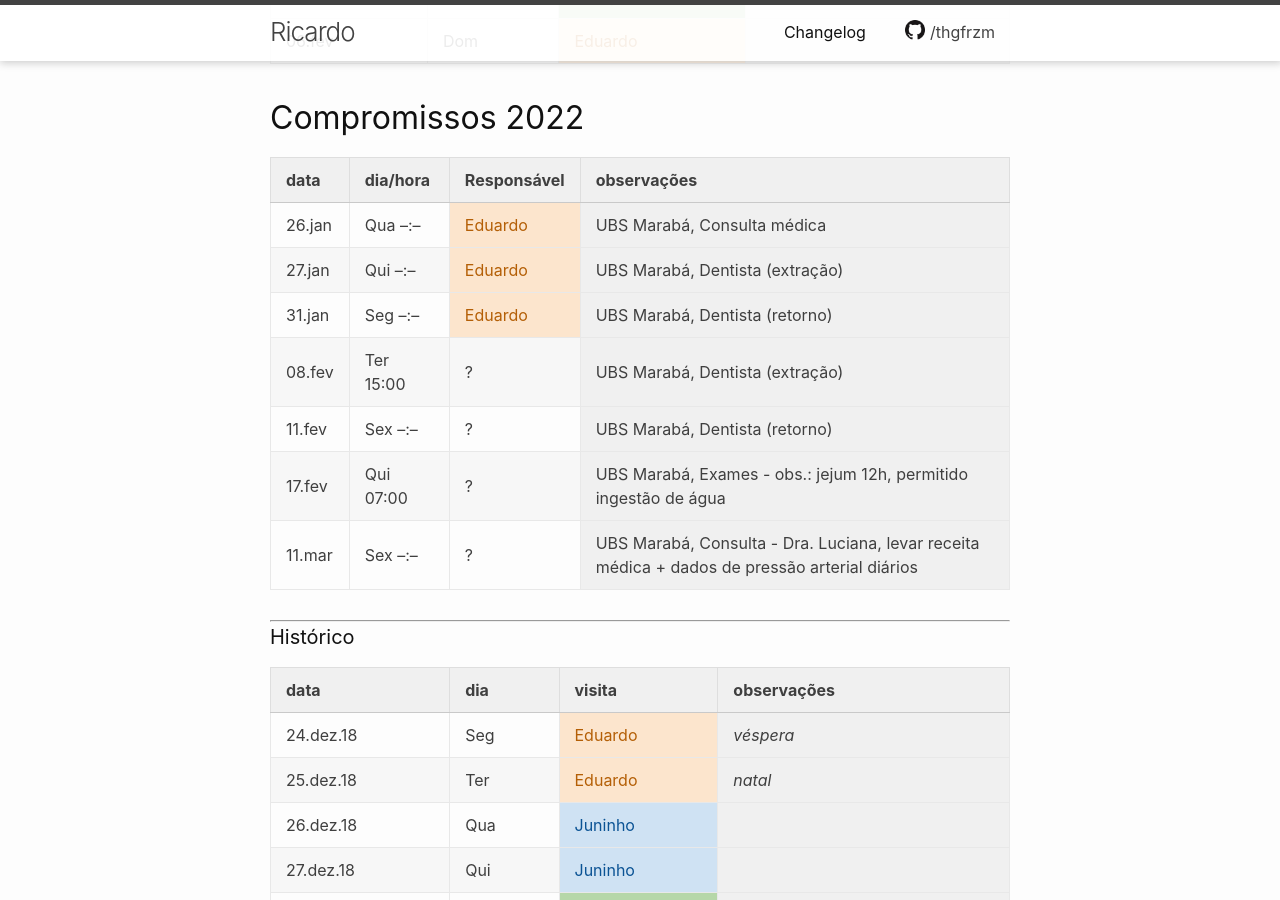
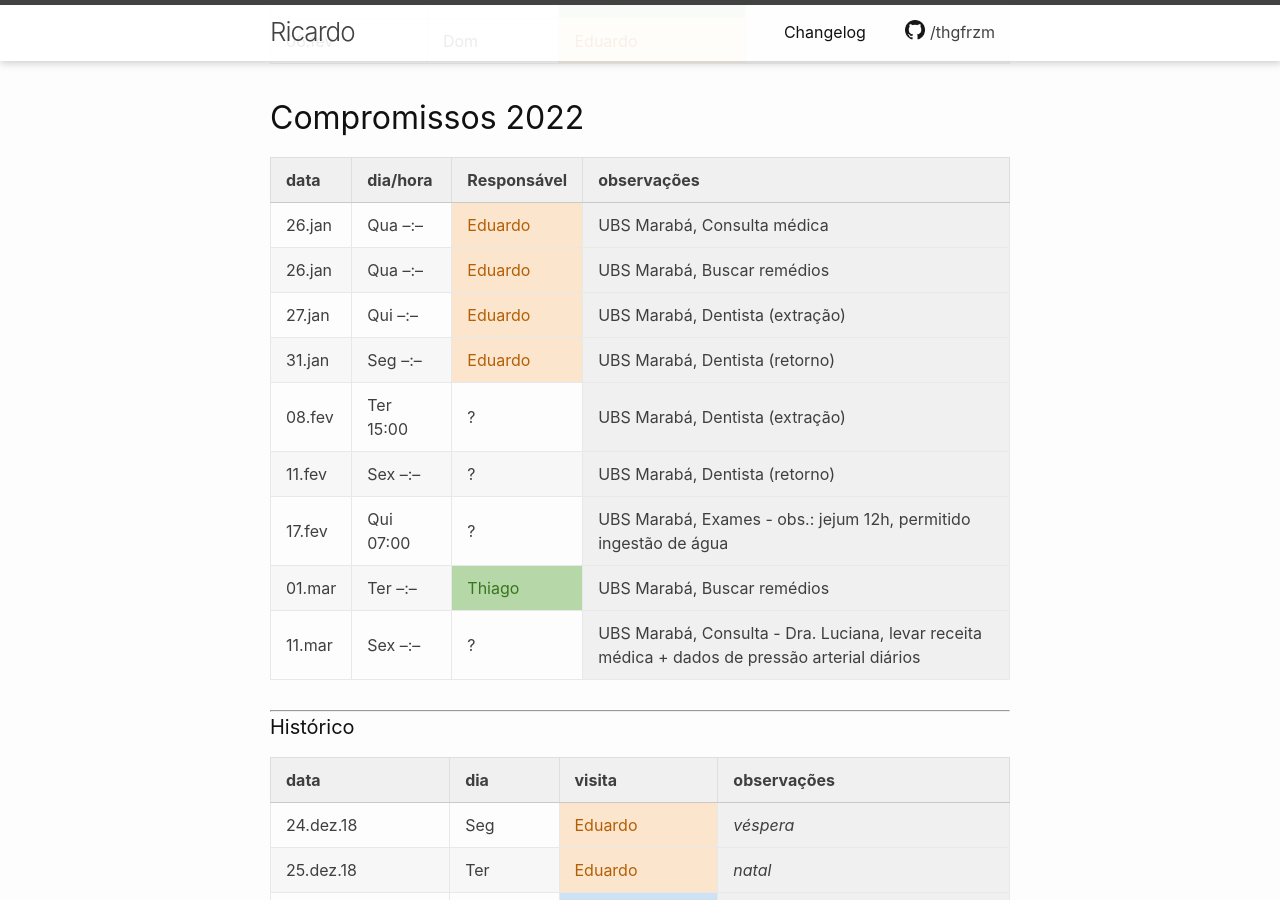
Before and after one commit to thgfrzm/ricardo, a Jekyll site: the page built from _posts/2018-12-23-escala-visitas.markdown, in a window 1280 px wide and 900 px high, scrolled down 539 px. Built offline with Jekyll 4.4.1, drawn with Linux system fonts in a browser that asks for light colours.

Commit message:
Update 2018-12-23-escala-visitas.markdown

```diff
--- a/_posts/2018-12-23-escala-visitas.markdown
+++ b/_posts/2018-12-23-escala-visitas.markdown
@@ -28,11 +28,13 @@ categories: agenda
 | data   | dia/hora  | Responsável | observações                                                                                   |
 | ------ | --------- | ----------- | --------------------------------------------------------------------------------------------- |
 | 26.jan | Qua --:-- | Eduardo     | UBS Marabá, Consulta médica                                                                   |
+| 26.jan | Qua --:-- | Eduardo     | UBS Marabá, Buscar remédios                                                                   |
 | 27.jan | Qui --:-- | Eduardo     | UBS Marabá, Dentista (extração)                                                               |
 | 31.jan | Seg --:-- | Eduardo     | UBS Marabá, Dentista (retorno)                                                                |
 | 08.fev | Ter 15:00 | ?           | UBS Marabá, Dentista (extração)                                                               |
 | 11.fev | Sex --:-- | ?           | UBS Marabá, Dentista (retorno)                                                                |
 | 17.fev | Qui 07:00 | ?           | UBS Marabá, Exames - obs.: jejum 12h, permitido ingestão de água                              |
+| 01.mar | Ter --:-- | Thiago      | UBS Marabá, Buscar remédios                                                                   |
 | 11.mar | Sex --:-- | ?           | UBS Marabá, Consulta - Dra. Luciana, levar receita médica + dados de pressão arterial diários |
 
 
```
